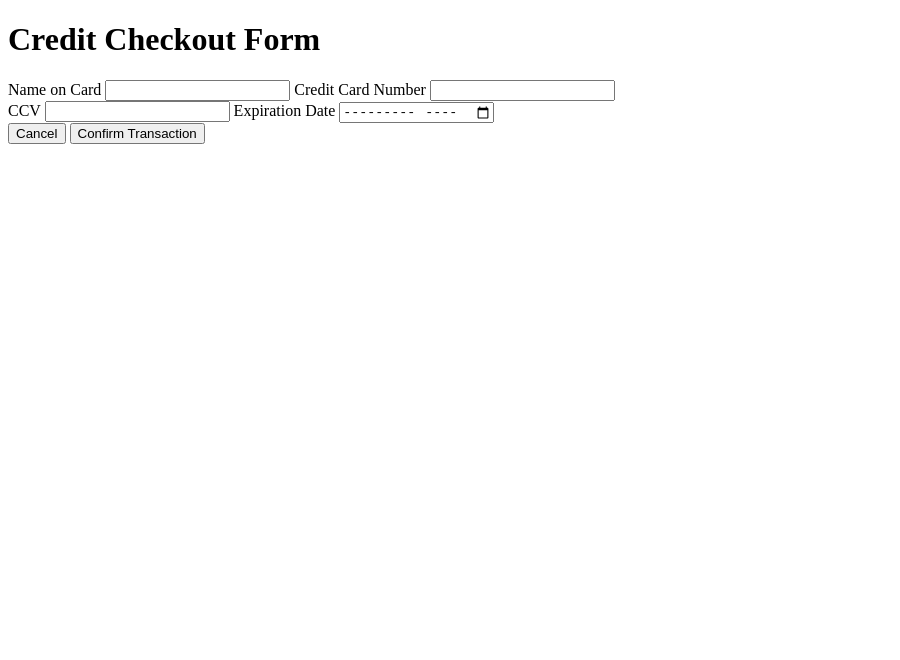
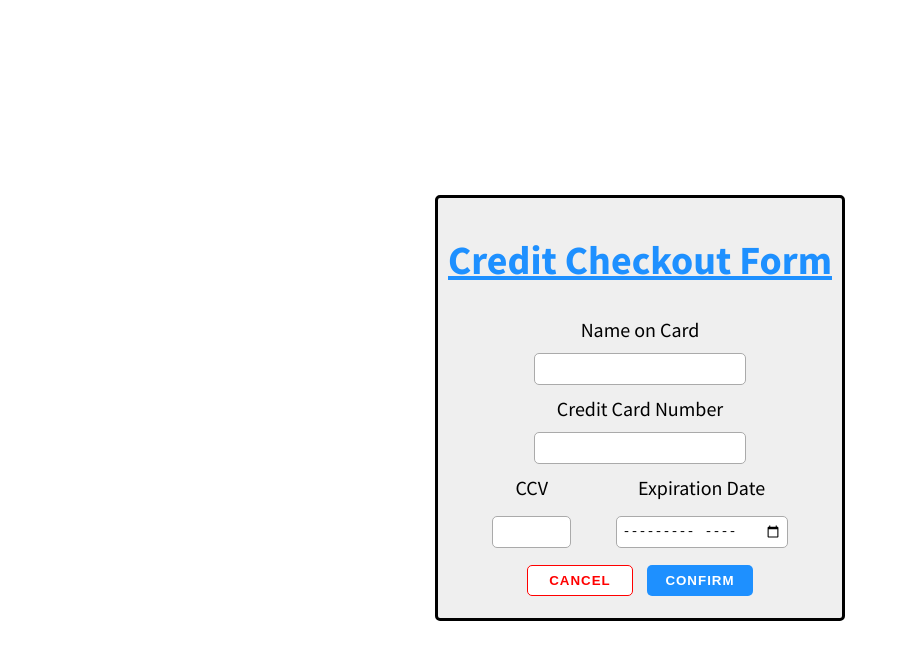
Before and after one commit to STLnick/DailyUI, a website: page 2_credit-checkout-page/index.html in a window 1280 px wide. Shown: the whole page, without its empty margins (0-900 px from the left). Drawn offline with Linux system fonts and the light colour scheme.

Commit message:
:lipstick: Finalize styling of form

```diff
--- a/2_credit-checkout-page/index.html
+++ b/2_credit-checkout-page/index.html
@@ -4,31 +4,42 @@
 <head>
   <meta charset="UTF-8">
   <meta name="viewport" content="width=device-width, initial-scale=1.0">
+  <!-- Google Font -->
+  <link href="https://fonts.googleapis.com/css2?family=Source+Sans+Pro:wght@300;400;700&display=swap" rel="stylesheet">
+  <!-- Custom CSS -->
+  <link rel="stylesheet" href="style.css">
   <title>Credit Checkout Form</title>
 </head>
 
-<body>
-  <div class="container">
+<body class="flex flex--align-center">
+  <div class="container flex flex--column flex--align-center">
     <h1>Credit Checkout Form</h1>
-    <form>
+    <form class="flex flex--column flex--align-center flex--justify-around">
       <!-- Name on Card -->
       <label for="name">Name on Card</label>
       <input type="text" name="name" id="name">
       <!-- Credit Card # -->
       <label for="ccnum">Credit Card Number</label>
       <input type="text" name="ccnum" id="ccnum">
-      <div class="ccv-date">
+      <div class="ccv-date-container flex flex--justify-evenly">
         <!-- CCV code -->
-        <label for="ccv">CCV</label>
-        <input type="number" name="ccv" id="ccv">
+        <div class="ccv-container flex flex--column flex--align-center">
+          <label for="ccv">CCV</label>
+          <input type="number" name="ccv" id="ccv">
+        </div>
         <!-- Exp Date -->
-        <label for="exp-date">Expiration Date</label>
-        <input type="month" name="exp-date" id="exp-date">
+        <div class="exp-date-container flex flex--column flex--align-center">
+          <label for="exp-date">Expiration Date</label>
+          <input type="month" name="exp-date" id="exp-date">
+        </div>
       </div>
-      <button class="cancel-btn">Cancel</button>
-      <button class="confirm-btn" type="submit">Confirm Transaction</button>
+      <div class="btn-container flex">
+        <button class="cancel-btn">Cancel</button>
+        <button class="confirm-btn" type="submit">Confirm</button>
+      </div>
     </form>
   </div>
+  <script src="index.js"></script>
 </body>
 
 </html>
--- a/2_credit-checkout-page/style.css
+++ b/2_credit-checkout-page/style.css
@@ -1,3 +1,103 @@
+body {
+  box-sizing: border-box;
+  font-family: 'Source Sans Pro', sans-serif;
+  font-size: 20px;
+  justify-content: center;
+  height: 100vh;
+}
+
+h1 {
+  color: dodgerblue;
+  text-decoration: underline;
+}
+
+input {
+  border: 1px solid #aaa;
+  border-radius: 5px;
+  height: 1.5em;
+  outline: none;
+  padding: 5px;
+  width: 15em;
+}
+
+input:focus {
+  background-color: #fefefe;
+  box-shadow: 0 0 3px 3px dodgerblue;
+}
+
+form {
+  height: 100%;
+  width: 100%;
+}
+
+button {
+  border: none;
+  border-radius: 5px;
+  box-shadow: 0 0 3px 3px transparent;
+  cursor: pointer;
+  font-weight: 700;
+  letter-spacing: 1px;
+  margin: 0.5em;
+  outline: none;
+  padding: 0.5em 0;
+  text-transform: uppercase;
+  transform: translateY(0);
+  transition: box-shadow, transform 0.5s;
+  width: 8em;
+}
+
+button:focus,
+button:hover {
+  transform: translateY(3px);
+}
+
+/* * Classes & IDs * */
+
+.container {
+  background-color: #efefef;
+  height: 50vh;
+  border: 3px solid;
+  border-radius: 5px;
+  padding: 10px;
+}
+
+.ccv-date-container {
+  width: 100%;
+}
+
+.ccv-date-container label {
+  margin-bottom: 0.8em;
+}
+
+#ccv {
+  width: 5em;
+}
+
+#exp-date {
+  width: 12em;
+}
+
+.cancel-btn {
+  background-color: white;
+  border: 1px solid red;
+  color: red;
+}
+
+.cancel-btn:focus,
+.cancel-btn:hover {
+  box-shadow: 0 0 3px 3px red;
+}
+
+.confirm-btn {
+  background-color: dodgerblue;
+  color: white;
+}
+
+.confirm-btn:focus,
+.confirm-btn:hover {
+  box-shadow: 0 0 3px 3px #1a79d8;
+}
+
 /* * Reusable Classes * */
 
 .flex {
@@ -8,12 +108,16 @@
   flex-direction: column;
 }
 
+.flex--justify-around {
+  justify-content: space-around;
+}
+
 .flex--justify-center {
   justify-content: center;
 }
 
-.flex--justify-around {
-  justify-content: space-around;
+.flex--justify-evenly {
+  justify-content: space-evenly;
 }
 
 .flex--align-center {
```
